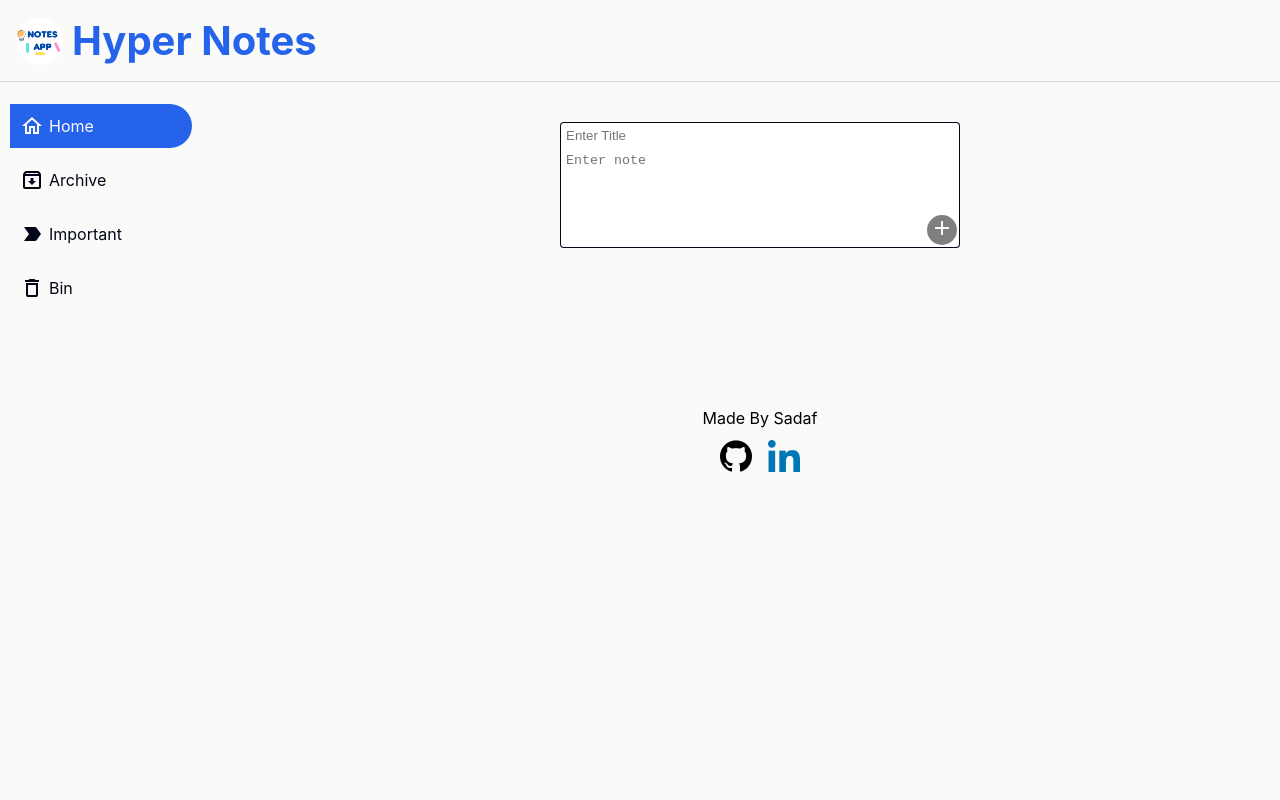
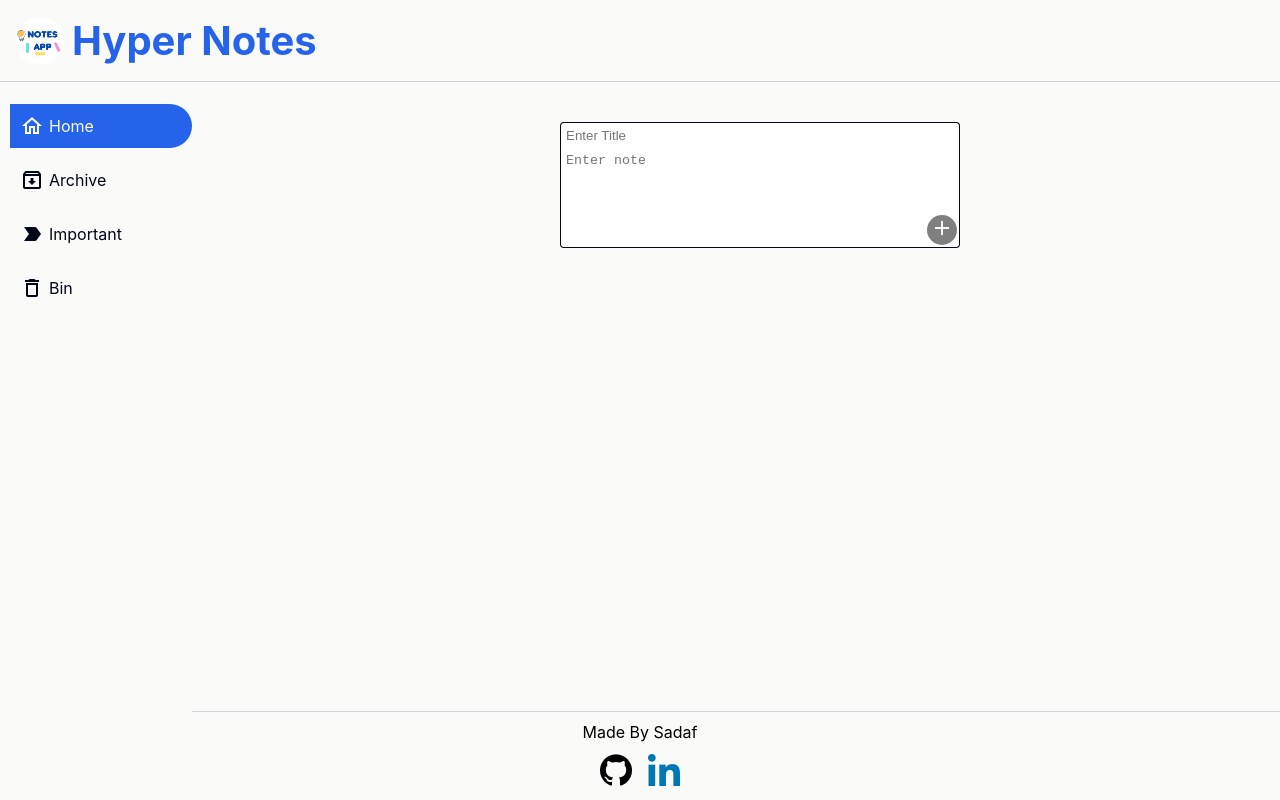
Before and after one commit to sadafkhan0107/notes-app, a React (Create React App) app: page / in a window 1280 px wide. Built offline with nearby package versions, Linux system fonts and the light colour scheme.

Commit message:
feat: added footer

```diff
--- a/src/components/Footer/Footer.css
+++ b/src/components/Footer/Footer.css
@@ -1,9 +1,11 @@
+
 .footer-container{
-    margin-left: 12rem;
-    margin-top: 5rem;
-    margin-bottom: 1rem;
-    padding-left: 3rem;
-    font-weight: 400;
+    width: 100vw;
+    position: fixed;
+    bottom: 0;
+    justify-content: center;
+    padding: 10px 0;
+    border-top: 1px solid #d1d5db;
 }
 .align-center{
     align-items: center;
--- a/src/components/Footer/Footer.jsx
+++ b/src/components/Footer/Footer.jsx
@@ -1,17 +1,16 @@
 import './Footer.css';
 import gitLogo from '../../assets/github-logo.png';
 import linkedInLogo from '../../assets/linkedin-logo.png';
+import { Link } from 'react-router-dom';
 export const Footer = () => {
     return(
-    <div>
         <div className='footer-container d-flex align-center d-column'>
              <p> Made By Sadaf</p>
              <div className='d-flex foot-soc align-center'>
-                <a href='https://github.com/sadafkhan0107' > <img className = 'foot-logo' src={gitLogo} alt='github-logo'/></a>
-                <a href='https://www.linkedin.com/in/sadaf-khan-2276081ab/' > <img className = 'foot-logo' src={linkedInLogo} alt='linkedIn-Logo'/></a>
+                <Link to='https://github.com/sadafkhan0107' target='_blank'> <img className = 'foot-logo' src={gitLogo} alt='github-logo'/></Link>
+                <Link to='https://www.linkedin.com/in/sadaf-khan-2276081ab/' target='_blank'> <img className = 'foot-logo' src={linkedInLogo} alt='linkedIn-Logo'/></Link>
              </div>
         </div>
-    </div>
     )
 
 }
--- a/src/pages/Archive/Archive.jsx
+++ b/src/pages/Archive/Archive.jsx
@@ -33,7 +33,7 @@ export const Archive = () => {
     <Aside />
     <main className='main'>
     <div className='archive-body'>
-    <h2>Archived Notes</h2>
+    {archiveNotes?.length > 0 && <h2>Archived Notes</h2>}
     <div className='archive-notes'>
     {archiveNotes?.length > 0 ? archiveNotes.map((note) => {
       return(
@@ -55,7 +55,7 @@ export const Archive = () => {
          </div>
           </div>
       )
-    }) : <p className='no-notes'>No notes archived</p>}
+    }) : <p className='no-notes'>No notes found in archive</p>}
     </div>
     </div>
     </main>
--- a/src/pages/Bin/Bin.jsx
+++ b/src/pages/Bin/Bin.jsx
@@ -27,7 +27,7 @@ export const Bin = () => {
                 <Aside />
                 <main className='main'>
                     <div className='deleted-notes'>
-                        <h1> Deleted Notes</h1>
+                        {binNotes?.length > 0 && <h1> Deleted Notes</h1>}
                         <div className="display-note-container">
                             {binNotes?.length > 0 ? binNotes.map((note) => {
                                 return(
@@ -51,7 +51,7 @@ export const Bin = () => {
                                             </div>
                                         </div>
                                 )
-                            }) : <p className='no-notes'>No notes in Bin</p>}
+                            }) : <p className='no-notes'>No notes found in the bin</p>}
                         </div>
                     </div>
                </main>
```
